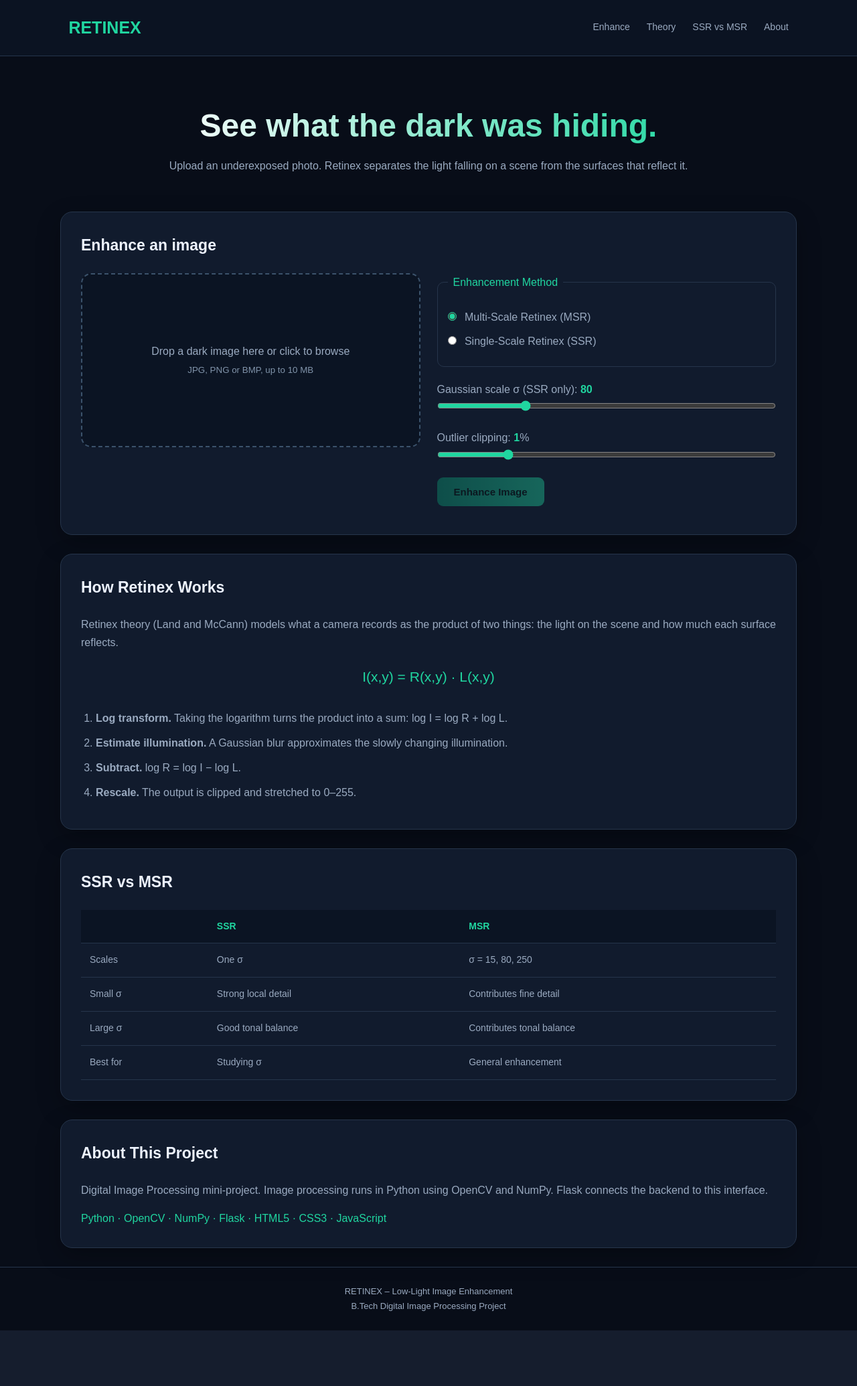
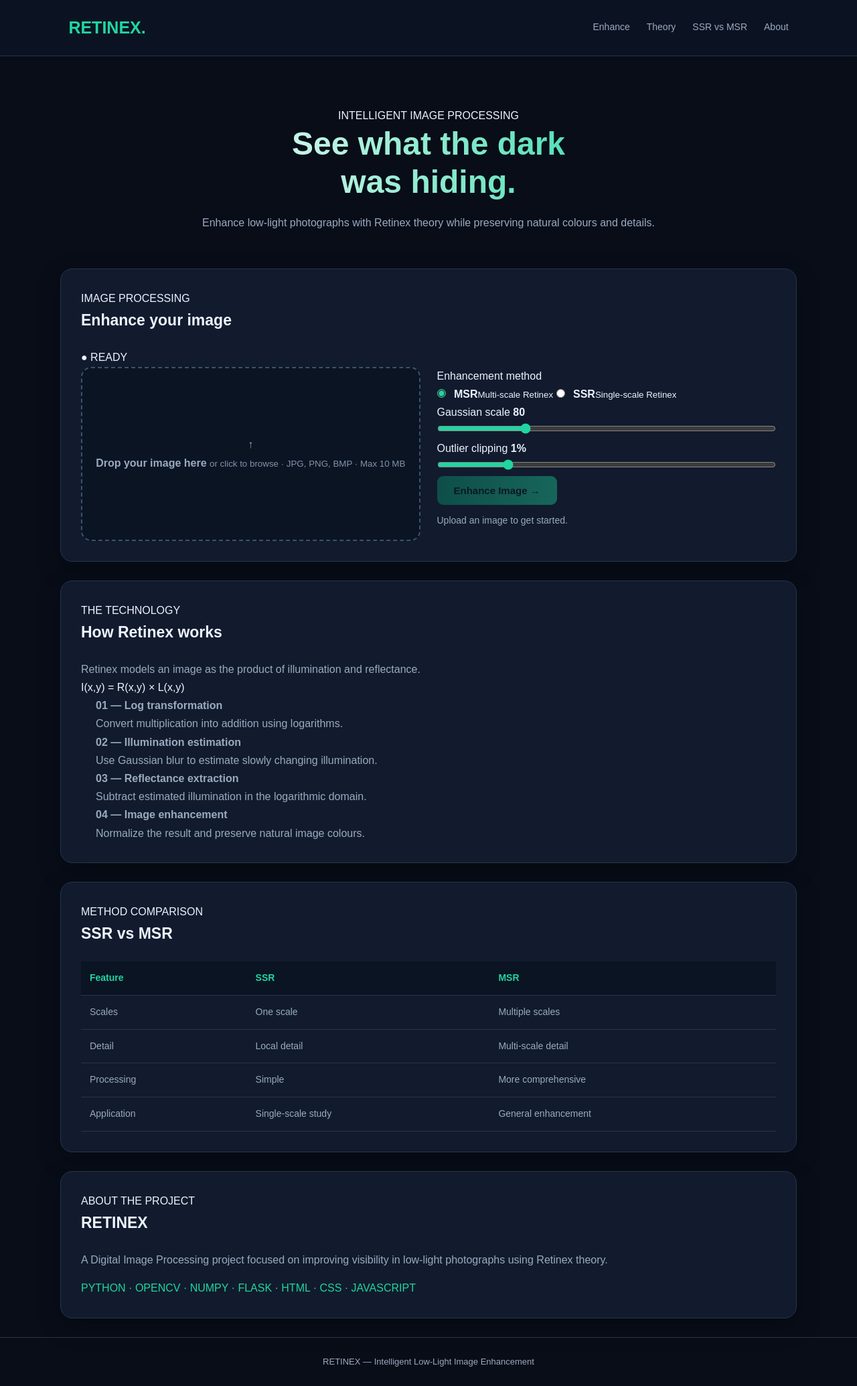
Before and after one commit to pranaygoud726/RETINEX-Low-Light-Enhancement, a Flask app: template templates/index.html in a window 1280 px wide. Shown: the whole page at 67% size. Before the commit the page ends 1987 px from the top, so only its background shows below. Run offline with Flask 3, Linux system fonts and the light colour scheme; the template is opened without the code that fills it, so the values that code supplies are empty.

Commit message:
Update index.html

```diff
--- a/templates/index.html
+++ b/templates/index.html
@@ -3,16 +3,13 @@
 <head>
 <meta charset="UTF-8">
 <meta name="viewport" content="width=device-width, initial-scale=1">
-<title>RETINEX – Low-Light Image Enhancement</title>
-
-<!-- CSS -->
-<link rel="stylesheet" href="{{ url_for('static', filename='css/style.css') }}">
+<title>RETINEX | Low-Light Enhancement</title>
+<link rel="stylesheet" href="{{ url_for('static', filename='style.css') }}">
 </head>
-
 <body>
 
 <header class="top">
-  <a class="brand" href="#">RETINEX</a>
+  <a class="brand" href="#">RETINEX<span>.</span></a>
   <nav>
     <a href="#tool">Enhance</a>
     <a href="#theory">Theory</a>
@@ -22,240 +19,135 @@
 </header>
 
 <section class="hero">
-  <h1>See what the dark was hiding.</h1>
-  <p>
-    Upload an underexposed photo. Retinex separates the light
-    falling on a scene from the surfaces that reflect it.
-  </p>
+  <span class="tag">INTELLIGENT IMAGE PROCESSING</span>
+  <h1>See what the <span>dark</span><br>was hiding.</h1>
+  <p>Enhance low-light photographs with Retinex theory while preserving natural colours and details.</p>
 </section>
 
 <main>
-
-<section id="tool" class="panel">
-  <h2>Enhance an image</h2>
+<section class="panel" id="tool">
+  <div class="section-head">
+    <div>
+      <span class="eyebrow">IMAGE PROCESSING</span>
+      <h2>Enhance your image</h2>
+    </div>
+    <span class="live">● READY</span>
+  </div>
 
   <div class="tool-grid">
-    <div>
-      <label id="drop" class="drop" tabindex="0">
-        <input id="file" type="file"
-        accept="image/png,image/jpeg,image/bmp" hidden>
-
-        <img id="preview" alt="Image preview" hidden>
-
-        <span id="dropText">
-          Drop a dark image here or click to browse
-          <br>
-          <small>JPG, PNG or BMP, up to 10 MB</small>
-        </span>
-      </label>
-    </div>
+    <label id="drop" class="drop">
+      <input id="file" type="file" accept="image/png,image/jpeg,image/bmp" hidden>
+      <div class="upload-icon">↑</div>
+      <img id="preview" alt="Selected image" hidden>
+      <span id="dropText">
+        <strong>Drop your image here</strong>
+        <small>or click to browse · JPG, PNG, BMP · Max 10 MB</small>
+      </span>
+    </label>
 
     <form id="controls">
+      <label class="field-title">Enhancement method</label>
+      <div class="methods">
+        <label class="method">
+          <input type="radio" name="method" value="msr" checked>
+          <span><b>MSR</b><small>Multi-scale Retinex</small></span>
+        </label>
+        <label class="method">
+          <input type="radio" name="method" value="ssr">
+          <span><b>SSR</b><small>Single-scale Retinex</small></span>
+        </label>
+      </div>
 
-      <fieldset>
-        <legend>Enhancement Method</legend>
+      <label class="slider-label">
+        Gaussian scale <b id="sigmaVal">80</b>
+      </label>
+      <input type="range" id="sigma" min="5" max="300" value="80">
 
-        <label class="radio">
-          <input type="radio" name="method" value="msr" checked>
-          Multi-Scale Retinex (MSR)
-        </label>
+      <label class="slider-label">
+        Outlier clipping <b><span id="clipVal">1</span>%</b>
+      </label>
+      <input type="range" id="clip" min="0" max="5" step="0.5" value="1">
 
-        <label class="radio">
-          <input type="radio" name="method" value="ssr">
-          Single-Scale Retinex (SSR)
-        </label>
-      </fieldset>
-
-      <label class="slider" id="sigmaRow">
-        Gaussian scale σ (SSR only):
-        <b id="sigmaVal">80</b>
-
-        <input type="range" name="sigma" id="sigma"
-        min="5" max="300" value="80">
-      </label>
-
-      <label class="slider">
-        Outlier clipping:
-        <b id="clipVal">1</b>%
-
-        <input type="range" name="clip" id="clip"
-        min="0" max="5" step="0.5" value="1">
-      </label>
-
-      <button type="submit" id="go" disabled>
-        Enhance Image
-      </button>
-
-      <p id="status" role="status"></p>
+      <button id="go" type="submit" disabled>Enhance Image →</button>
+      <p id="status" role="status">Upload an image to get started.</p>
     </form>
   </div>
 
   <div id="results" hidden>
+    <div class="section-head result-head">
+      <h2>Enhancement results</h2>
+      <span class="live">● COMPLETE</span>
+    </div>
 
-    <h3>Before and After</h3>
-
+    <h3>Before / After comparison</h3>
     <div class="slider-compare" id="cmp">
       <img id="imgAfter" alt="Enhanced image">
-
       <div class="clip" id="clip-before">
         <img id="imgBefore" alt="Original image">
       </div>
+      <div class="handle" id="handle"></div>
+      <input type="range" id="cmpRange" min="0" max="100" value="50" aria-label="Compare images">
+    </div>
+    <p class="hint">Move the slider to compare the original and enhanced image.</p>
 
-      <div class="handle" id="handle"></div>
-
-      <input type="range" id="cmpRange"
-      min="0" max="100" value="50"
-      aria-label="Compare original and enhanced">
+    <h3>Retinex decomposition</h3>
+    <div class="trio">
+      <figure><img id="imgI" alt="Input"><figcaption>Original input</figcaption></figure>
+      <figure><img id="imgL" alt="Illumination"><figcaption>Illumination</figcaption></figure>
+      <figure><img id="imgR" alt="Reflectance"><figcaption>Reflectance</figcaption></figure>
     </div>
 
-    <p class="hint">
-      Left of the handle: original. Right: enhanced.
-    </p>
-
-    <h3>Image Decomposition</h3>
-
-    <div class="trio">
-      <figure>
-        <img id="imgI" alt="Input">
-        <figcaption>Input I(x,y)</figcaption>
-      </figure>
-
-      <figure>
-        <img id="imgL" alt="Illumination">
-        <figcaption>Illumination L(x,y)</figcaption>
-      </figure>
-
-      <figure>
-        <img id="imgR" alt="Reflectance">
-        <figcaption>Reflectance R(x,y)</figcaption>
-      </figure>
+    <h3>Image quality measurements</h3>
+    <div class="table-wrap">
+      <table>
+        <thead><tr><th>Metric</th><th>Original</th><th>Enhanced</th></tr></thead>
+        <tbody id="metrics"></tbody>
+      </table>
     </div>
 
-    <h3>Measured Change</h3>
-
-    <table>
-      <thead>
-        <tr>
-          <th>Measure</th>
-          <th>Original</th>
-          <th>Enhanced</th>
-        </tr>
-      </thead>
-
-      <tbody id="metrics"></tbody>
-    </table>
-
-    <a id="download"
-    class="btn"
-    download="retinex_enhanced.png">
-      Download Enhanced Image
-    </a>
-
+    <a id="download" class="btn" download="retinex_enhanced.png">↓ Download enhanced image</a>
+    <p id="time" class="hint"></p>
   </div>
 </section>
 
-<section id="theory" class="panel">
-  <h2>How Retinex Works</h2>
-
-  <p>
-    Retinex theory (Land and McCann) models what a camera
-    records as the product of two things: the light on the
-    scene and how much each surface reflects.
-  </p>
-
-  <p class="eq">
-    I(x,y) = R(x,y) · L(x,y)
-  </p>
-
-  <ol class="steps">
-    <li>
-      <b>Log transform.</b>
-      Taking the logarithm turns the product into a sum:
-      log I = log R + log L.
-    </li>
-
-    <li>
-      <b>Estimate illumination.</b>
-      A Gaussian blur approximates the slowly changing
-      illumination.
-    </li>
-
-    <li>
-      <b>Subtract.</b>
-      log R = log I − log L.
-    </li>
-
-    <li>
-      <b>Rescale.</b>
-      The output is clipped and stretched to 0–255.
-    </li>
-  </ol>
+<section class="panel" id="theory">
+  <span class="eyebrow">THE TECHNOLOGY</span>
+  <h2>How Retinex works</h2>
+  <p>Retinex models an image as the product of illumination and reflectance.</p>
+  <div class="equation">I(x,y) = R(x,y) × L(x,y)</div>
+  <div class="steps">
+    <p><b>01 — Log transformation</b><br>Convert multiplication into addition using logarithms.</p>
+    <p><b>02 — Illumination estimation</b><br>Use Gaussian blur to estimate slowly changing illumination.</p>
+    <p><b>03 — Reflectance extraction</b><br>Subtract estimated illumination in the logarithmic domain.</p>
+    <p><b>04 — Image enhancement</b><br>Normalize the result and preserve natural image colours.</p>
+  </div>
 </section>
 
-<section id="compare" class="panel">
+<section class="panel" id="compare">
+  <span class="eyebrow">METHOD COMPARISON</span>
   <h2>SSR vs MSR</h2>
-
-  <table>
-    <thead>
-      <tr>
-        <th></th>
-        <th>SSR</th>
-        <th>MSR</th>
-      </tr>
-    </thead>
-
-    <tbody>
-      <tr>
-        <td>Scales</td>
-        <td>One σ</td>
-        <td>σ = 15, 80, 250</td>
-      </tr>
-
-      <tr>
-        <td>Small σ</td>
-        <td>Strong local detail</td>
-        <td>Contributes fine detail</td>
-      </tr>
-
-      <tr>
-        <td>Large σ</td>
-        <td>Good tonal balance</td>
-        <td>Contributes tonal balance</td>
-      </tr>
-
-      <tr>
-        <td>Best for</td>
-        <td>Studying σ</td>
-        <td>General enhancement</td>
-      </tr>
-    </tbody>
-  </table>
+  <div class="table-wrap">
+    <table>
+      <thead><tr><th>Feature</th><th>SSR</th><th>MSR</th></tr></thead>
+      <tbody>
+        <tr><td>Scales</td><td>One scale</td><td>Multiple scales</td></tr>
+        <tr><td>Detail</td><td>Local detail</td><td>Multi-scale detail</td></tr>
+        <tr><td>Processing</td><td>Simple</td><td>More comprehensive</td></tr>
+        <tr><td>Application</td><td>Single-scale study</td><td>General enhancement</td></tr>
+      </tbody>
+    </table>
+  </div>
 </section>
 
-<section id="about" class="panel">
-  <h2>About This Project</h2>
-
-  <p>
-    Digital Image Processing mini-project.
-    Image processing runs in Python using OpenCV and NumPy.
-    Flask connects the backend to this interface.
-  </p>
-
-  <p class="tech">
-    Python · OpenCV · NumPy · Flask · HTML5 · CSS3 · JavaScript
-  </p>
+<section class="panel" id="about">
+  <span class="eyebrow">ABOUT THE PROJECT</span>
+  <h2>RETINEX</h2>
+  <p>A Digital Image Processing project focused on improving visibility in low-light photographs using Retinex theory.</p>
+  <div class="tech">PYTHON · OPENCV · NUMPY · FLASK · HTML · CSS · JAVASCRIPT</div>
 </section>
-
 </main>
 
-<footer>
-  RETINEX – Low-Light Image Enhancement
-  <br>
-  B.Tech Digital Image Processing Project
-</footer>
-
-<!-- JavaScript -->
-<script src="{{ url_for('static', filename='js/script.js') }}"></script>
-
+<footer>RETINEX — Intelligent Low-Light Image Enhancement</footer>
+<script src="{{ url_for('static', filename='script.js') }}"></script>
 </body>
 </html>
```
